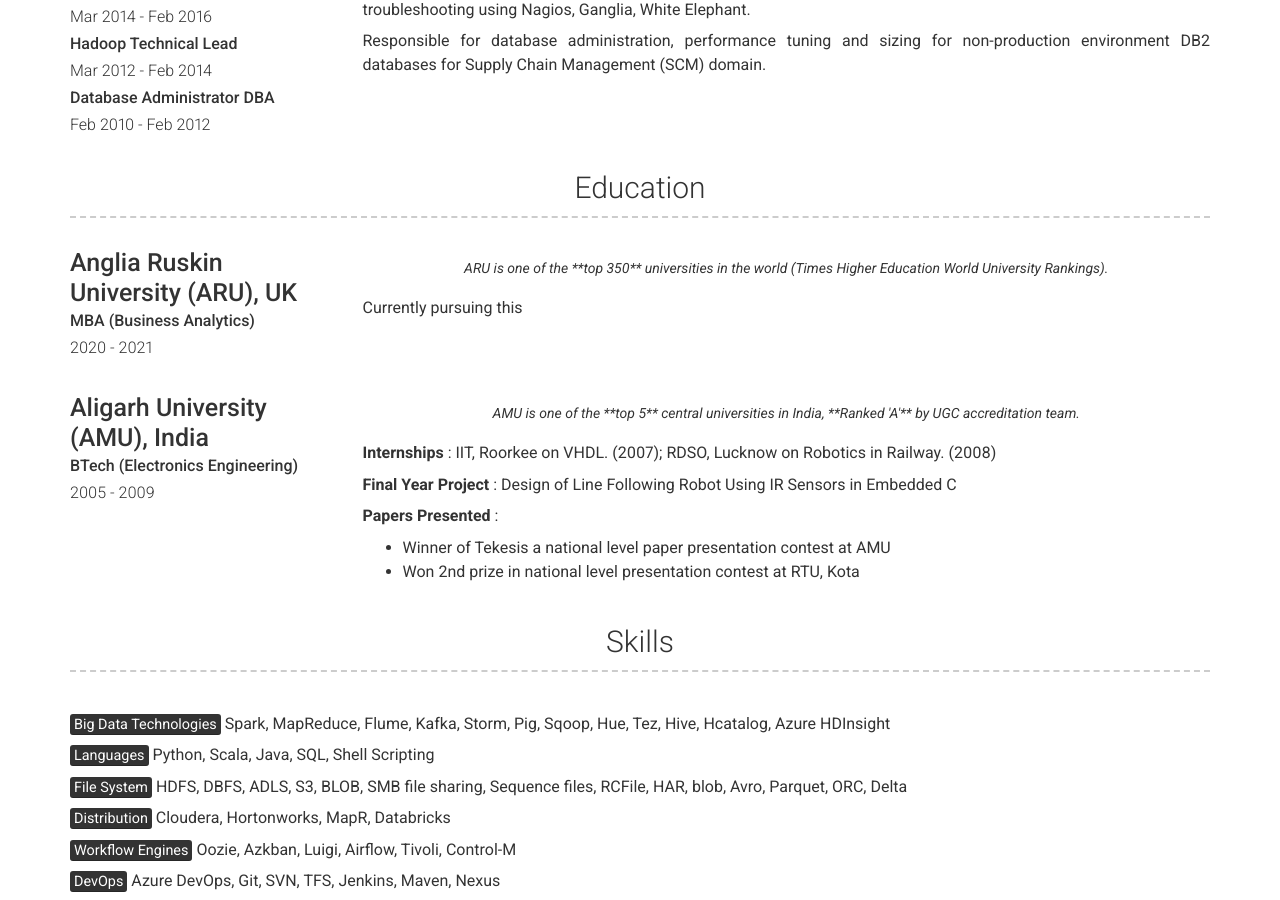
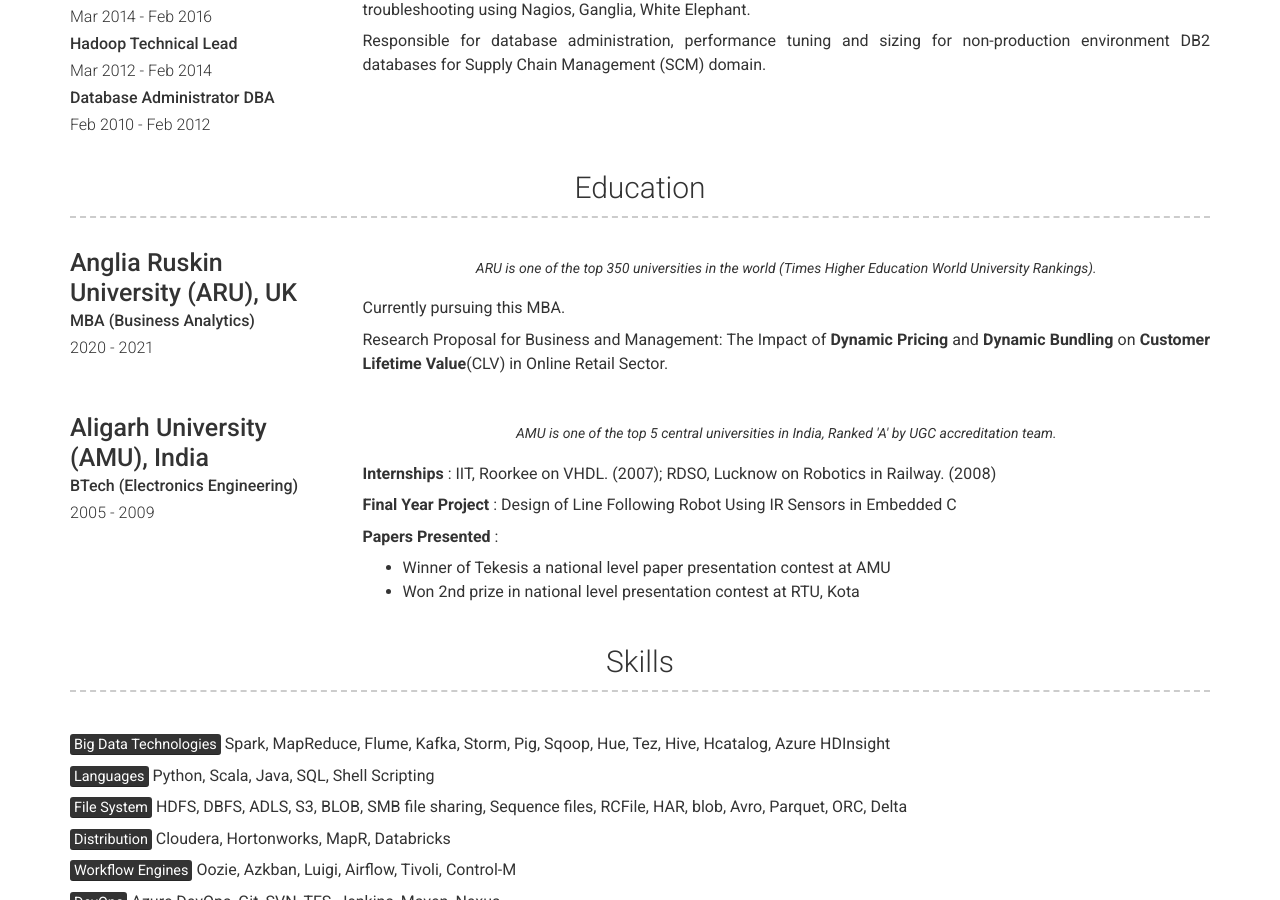
Before and after one commit to mohd-hasnain/mohd-hasnain.github.io, a Jekyll site: the page built from index.md, in a window 1280 px wide and 900 px high, scrolled down 1716 px. Built offline with Jekyll 4.4.1, drawn with Linux system fonts in a browser that asks for light colours; nearby versions of some CDN libraries.

Commit message:
Update education.yml

```diff
--- a/_data/education.yml
+++ b/_data/education.yml
@@ -3,15 +3,18 @@
   dates: 2020 - 2021
   qualification: MBA (Business Analytics)
   quote: >
-   ARU is one of the **top 350** universities in the world (Times Higher Education World University Rankings).
+   ARU is one of the top 350 universities in the world (Times Higher Education World University Rankings).
   description: | # this will include new lines to allow paragraphs
-   Currently pursuing this
+   Currently pursuing this MBA.
+
+   Research Proposal for Business and Management: The Impact of **Dynamic Pricing** and **Dynamic Bundling** on **Customer Lifetime Value**(CLV) in Online Retail Sector.
+
 
 - name: Aligarh University (AMU), India
   dates: 2005 - 2009
   qualification: BTech (Electronics Engineering)
   quote: >
-    AMU is one of the **top 5** central universities in India, **Ranked 'A'** by UGC accreditation team.
+    AMU is one of the top 5 central universities in India, Ranked 'A' by UGC accreditation team.
   description: | # this will include new lines to allow paragraphs
     **Internships** : IIT, Roorkee on VHDL. (2007); RDSO, Lucknow on Robotics in Railway. (2008)
 
```
